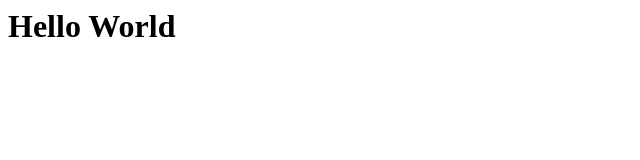
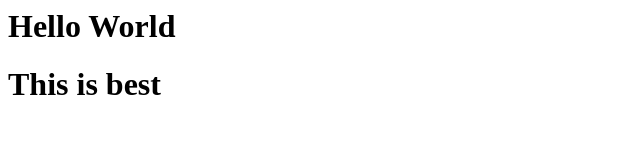
Before and after one commit to arshkmr/apnacollege-demo, a plain HTML site: page index.html in a window 1280 px wide. Shown: the whole page, without its empty margins (0-640 px from the left). Drawn offline with Linux system fonts and the light colour scheme.

Commit message:
add best line in index.html/apnacollege-demo

```diff
--- a/index.html
+++ b/index.html
@@ -1 +1,2 @@
 <h1>Hello World</h1>
+<h1>This is best</h1>
```
